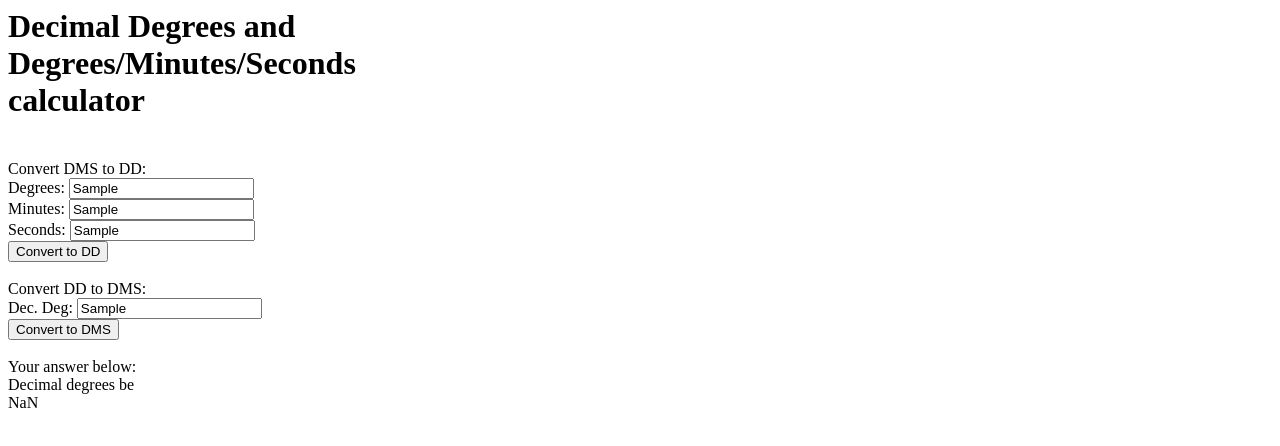
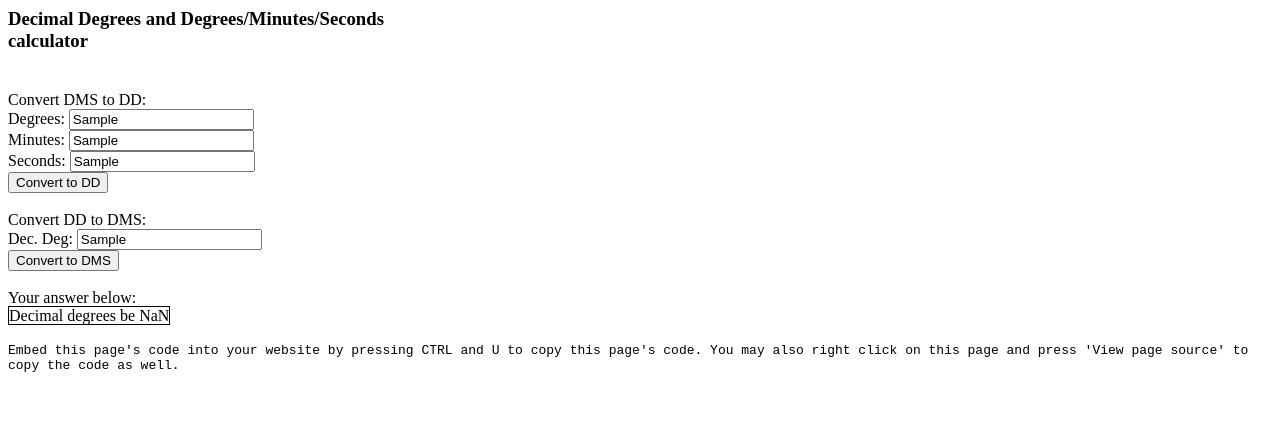
Before and after one commit to At216/DD-DMS-DD, a plain HTML site: page index.html in a window 1280 px wide. Both pictures are taken after typing "Sample", "Sample", "Sample", "Sample" into the empty fields and a click on the button "Convert to DD". Drawn offline with Linux system fonts and the light colour scheme.

Commit message:
Update index.html

```diff
--- a/index.html
+++ b/index.html
@@ -1,7 +1,7 @@
 <link rel="icon" type="image/png" href="/favicon_green.png">
 
 <!DOCTYPE html>
-<h1 style="padding-bottom:20px; margin-right:70%;">Decimal Degrees and Degrees/Minutes/Seconds calculator</h1>
+<h3 style="padding-bottom:20px; margin-right:70%;">Decimal Degrees and Degrees/Minutes/Seconds calculator</h3>
 
 Convert DMS to DD:<br>
 Degrees: <input type="text" id="Degrees" autocomplete="off"><br>
@@ -16,7 +16,10 @@ Dec. Deg: <input type="text" id="Decimal" autocomplete="off"><br>
 
 <br><br>
 Your answer below: <br>
-<span id="answerbox"></span>
+<span id="answerbox" style='border:solid 1px;'></span><br><br>
+<code>
+Embed this page's code into your website by pressing CTRL and U to copy this page's code. You may also right click on this page and press 'View page source' to copy the code as well.
+</code>
 
 <script>
 function convert(something) {
@@ -26,7 +29,7 @@ function convert(something) {
     var decimal = document.getElementById('Decimal').value
 
     if(something == 'DMS') {
-        document.getElementById('answerbox').innerText = ('Decimal degrees be\n' + String(parseFloat(degrees) + parseFloat(minutes)/60 + parseFloat(seconds)/3600));
+        document.getElementById('answerbox').innerText = ('Decimal degrees be ' + String(parseFloat(degrees) + parseFloat(minutes)/60 + parseFloat(seconds)/3600));
     }
 
     if(something == 'DD') {
@@ -34,19 +37,9 @@ function convert(something) {
         var B = parseInt((decimal - A)*60)
         var C = (((decimal - A)*60-B)*60)
 
-        document.getElementById('answerbox').innerText = ("Degrees Minutes Seconds be \n" + String(A) + " (degrees)\n" + String(B) + "  (minutes)\n" + String(C) + " (seconds)")
+        document.getElementById('answerbox').innerText = ("Degrees Minutes Seconds be " + String(A) + " (degrees) " + String(B) + "  (minutes) " + String(C) + " (seconds)")
     }
 }
 
 </script>
 <!This program is published by the author under GNU General Public License 3.0 -->
-
-
-
-
-
-
-<!--Delete all of the lines below if the pop-up is present in your embed (and you don't want it there)-->
-<script>
-    alert('Embed this page\'s code into your website by pressing CTRL and U to copy this page\'s code. You may also right click on this page and press \'View page source\' to copy the code as well. If this pop-up is present in your embed, embed this page\'s code but delete the last four lines (if you want to). ')
-</script>
```
